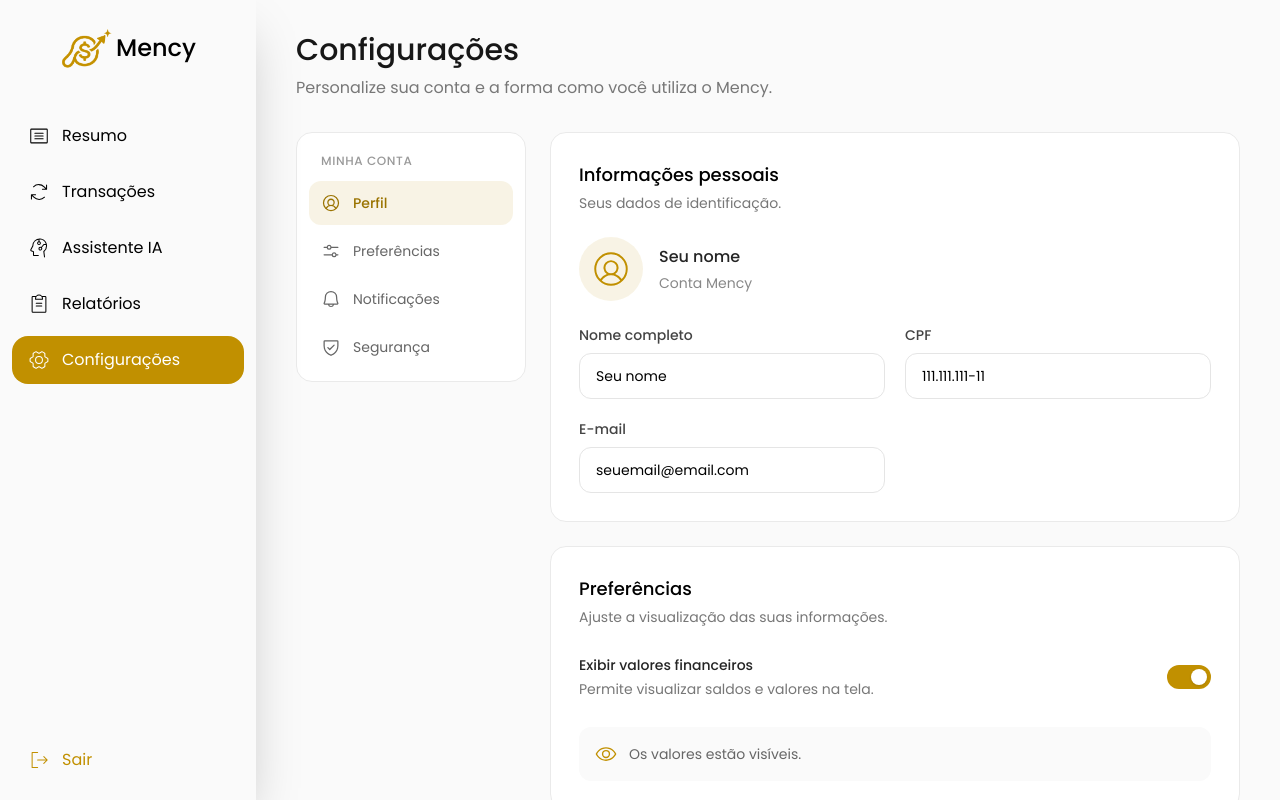
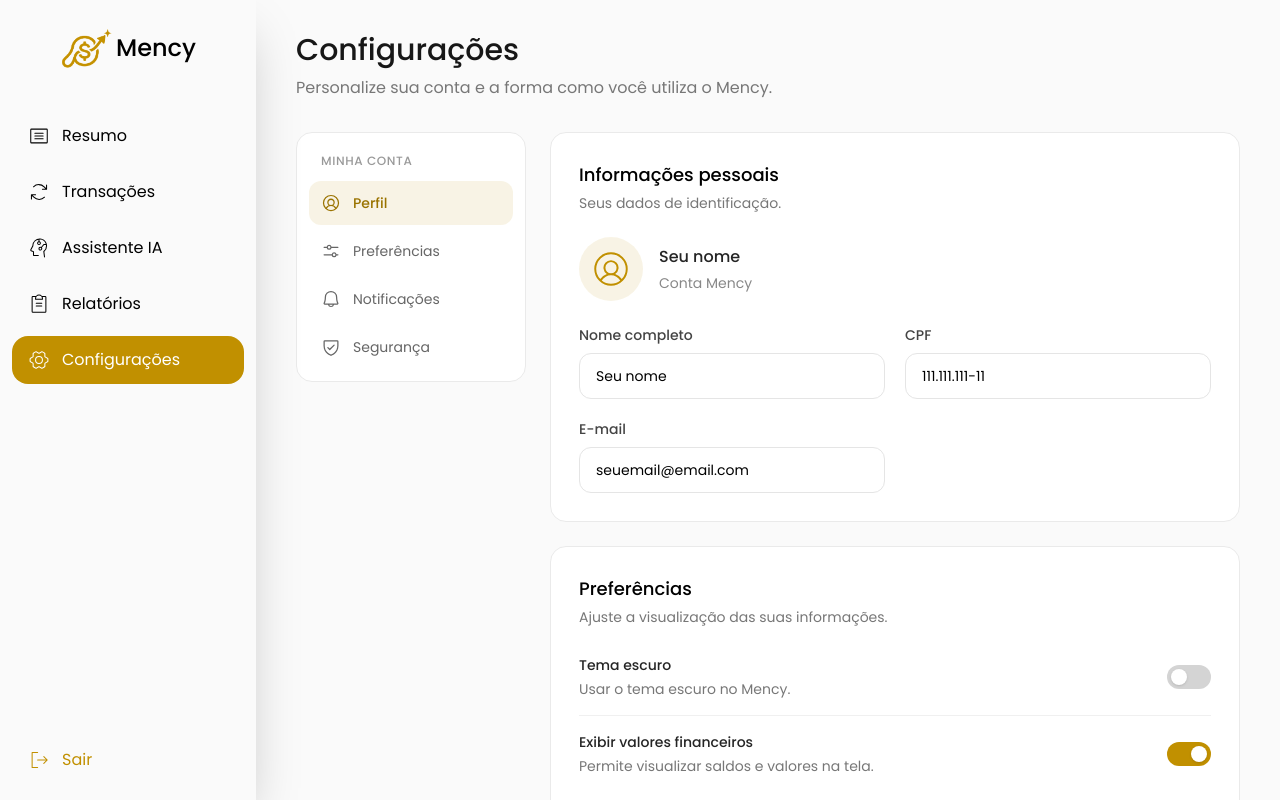
Before and after one commit to GiuCaroline/MencyWeb, a React (Vite) app in the folder mencyWeb/: page /configuracoes in a window 1280 px wide. Shown: the top 800 px of the page. Built offline with nearby package versions, Linux system fonts and the light colour scheme.

Commit message:
Add dark mode toggle to settings

```diff
--- a/mencyWeb/src/screens/Configuracoes.jsx
+++ b/mencyWeb/src/screens/Configuracoes.jsx
@@ -1,7 +1,7 @@
 import { useState } from "react";
 import { UserCircleIcon, SlidersHorizontalIcon, ShieldCheckIcon, BellIcon, FloppyDiskIcon, EyeIcon, EyeSlashIcon } from "@phosphor-icons/react";
 
-export default function Configuracoes() {
+export default function Configuracoes({ tema = "light", onAlterarTema = () => {} }) {
     const [nome, setNome] = useState("Seu nome");
     const [email, setEmail] = useState("seuemail@email.com");
     const [cpf, setCpf] = useState("111.111.111-11");
@@ -160,6 +160,12 @@ export default function Configuracoes() {
                         </p>
 
                         <div className="mt-3 divide-y divide-[#F0F0F0]">
+                            <Opcao
+                                titulo="Tema escuro"
+                                descricao={tema === "dark" ? "O modo escuro está ativado." : "Usar o tema escuro no Mency."}
+                                ativo={tema === "dark"}
+                                onChange={(ativo) => onAlterarTema(ativo ? "dark" : "light")}
+                            />
                             <Opcao
                                 titulo="Exibir valores financeiros"
                                 descricao="Permite visualizar saldos e valores na tela."
```
